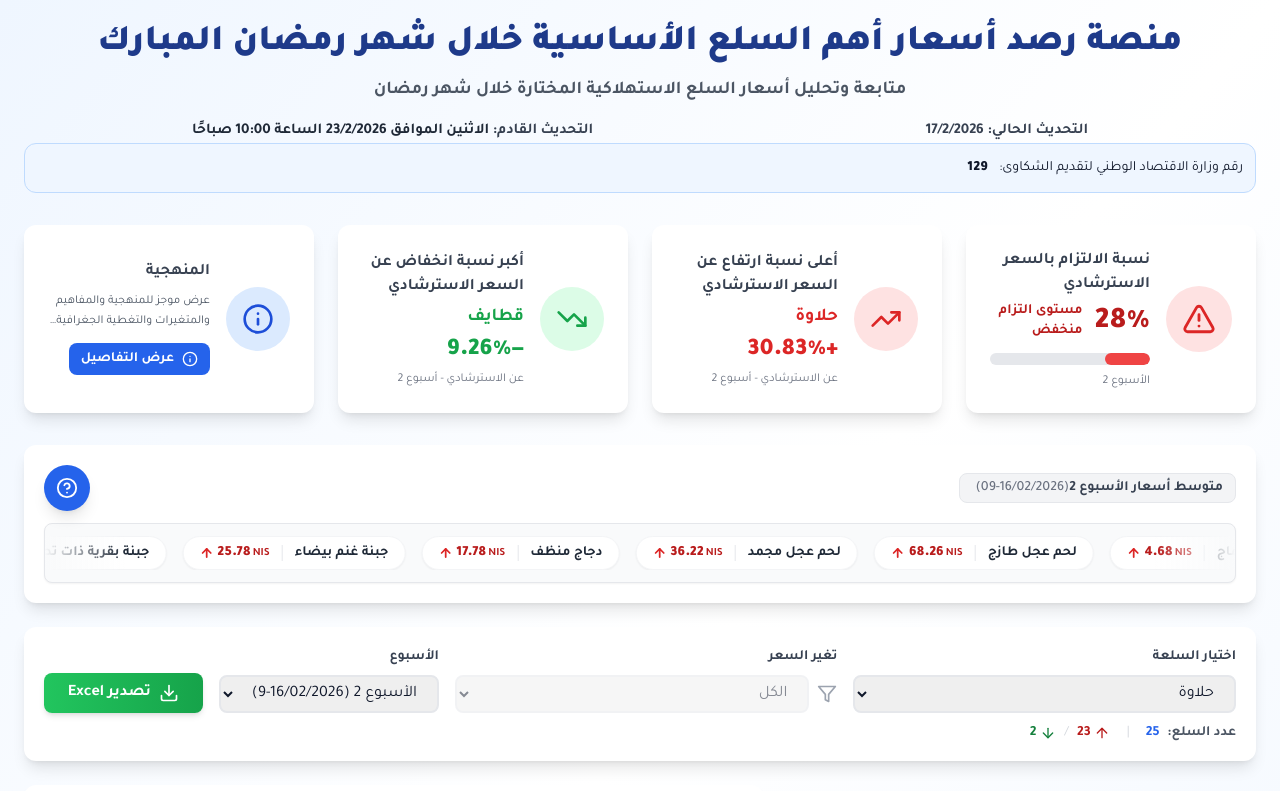
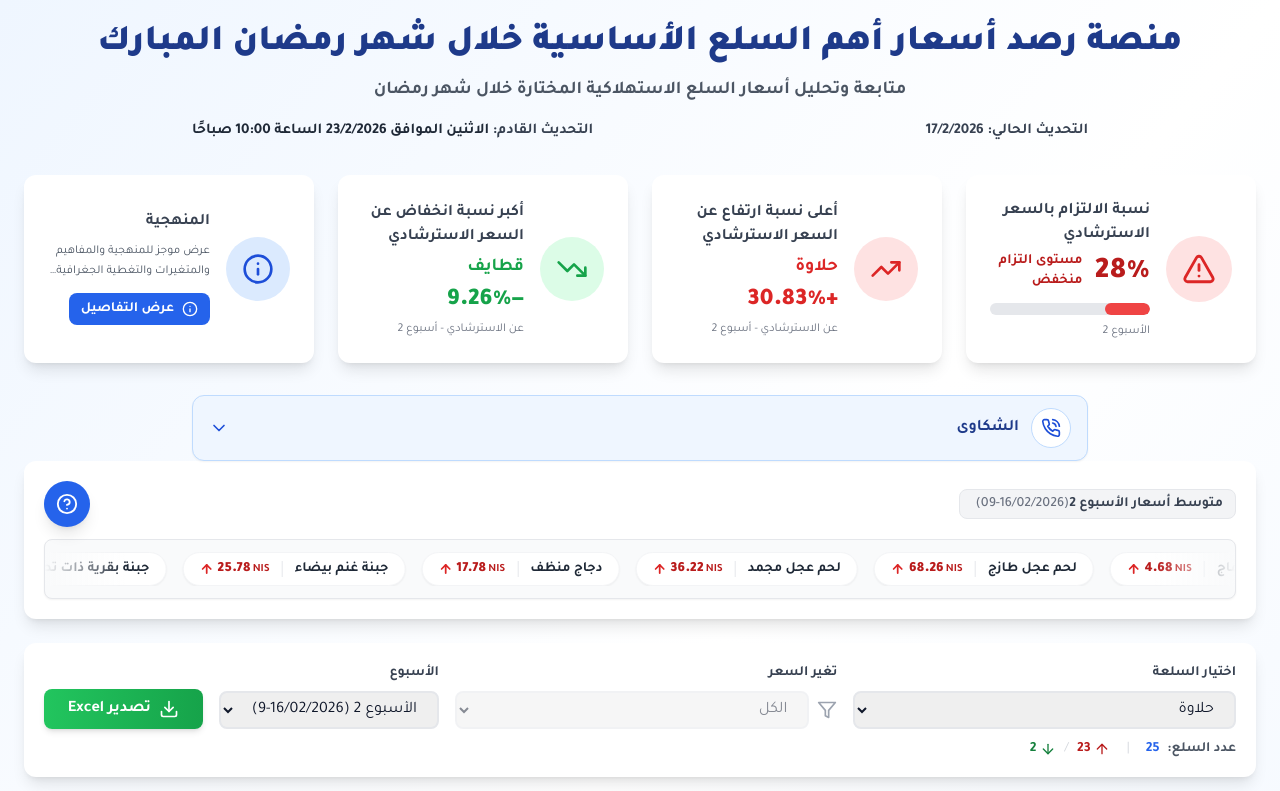
Before and after one commit to Mohammed-basel/Ramadan_English_test, a React (Vite) app: page / in a window 1280 px wide. Shown: the top 791 px of the page. Built offline with nearby package versions, Linux system fonts and the light colour scheme.

Commit message:
Add files via upload

```diff
--- a/src/App.tsx
+++ b/src/App.tsx
@@ -3,6 +3,7 @@ import { ArrowDown, ArrowUp, Download, Filter } from 'lucide-react';
 import { ProductCard } from './components/ProductCard';
 import { PriceChart } from './components/PriceChart';
 import { KPICards } from './components/KPICards';
+import { ComplaintsPill } from './components/ComplaintsPill';
 import { ProductTicker } from './components/ProductTicker';
 import { sampleProducts } from './data/sampleProducts';
 import { loadDataFromCSV } from './lib/csvLoader';
@@ -343,12 +344,6 @@ URL.revokeObjectURL(url);
               </p>
               </div>
             </div>
-          <div className={`bg-blue-50 border border-blue-200 rounded-xl p-3 ${lang === 'en' ? 'text-left' : 'text-right'} text-sm leading-6`}>
-            {lang === 'en'
-              ? <>Ministry of National Economy complaints number: <span className="font-black ml-2">129</span></>
-              : <>رقم وزارة الاقتصاد الوطني لتقديم الشكاوى: <span className="font-black mr-2">129</span></>
-            }
-          </div>
         </header>
 
         {usingSampleData && (
@@ -369,6 +364,9 @@ URL.revokeObjectURL(url);
         maxDecrease={maxDecrease}
         adherencePercent={manualAdherence}
       />
+
+      <ComplaintsPill lang={lang} phone="129" />
+
         <ProductTicker
           lang={lang}
           products={products}
--- /dev/null
+++ b/src/components/ComplaintsPill.tsx
@@ -0,0 +1,74 @@
+import { useEffect, useRef, useState } from 'react';
+import { ChevronDown, PhoneCall } from 'lucide-react';
+import { Lang } from '../lib/lang';
+
+type Props = {
+  lang: Lang;
+  phone?: string;
+};
+
+/**
+ * Compact "Complaints" callout:
+ * - Shows icon + one word by default.
+ * - Expands on hover (desktop) and on click/tap (mobile).
+ * - Accessible: keyboard focus + Esc to close.
+ */
+export function ComplaintsPill({ lang, phone = '129' }: Props) {
+  const [open, setOpen] = useState(false);
+  const btnRef = useRef<HTMLButtonElement | null>(null);
+
+  const title = lang === 'en' ? 'Complaints' : 'الشكاوى';
+  const full =
+    lang === 'en'
+      ? `For complaints or inquiries about prices, please contact the Ministry of National Economy at: ${phone}`
+      : `لتقديم الشكاوى أو الاستفسارات حول الأسعار يرجى التواصل مع وزارة الاقتصاد الوطني على الرقم: ${phone}`;
+
+  useEffect(() => {
+    const onKeyDown = (e: KeyboardEvent) => {
+      if (e.key === 'Escape') setOpen(false);
+    };
+    window.addEventListener('keydown', onKeyDown);
+    return () => window.removeEventListener('keydown', onKeyDown);
+  }, []);
+
+  return (
+    <div className="mt-6 flex justify-center">
+      <div className="w-full max-w-4xl">
+        <button
+          ref={btnRef}
+          type="button"
+          onClick={() => setOpen((v) => !v)}
+          onMouseEnter={() => setOpen(true)}
+          onMouseLeave={() => setOpen(false)}
+          className={
+            "w-full rounded-xl border border-blue-200 bg-blue-50 px-4 py-3 text-blue-900 shadow-sm transition " +
+            "hover:bg-blue-100 focus:outline-none focus:ring-2 focus:ring-blue-300"
+          }
+          aria-expanded={open}
+          aria-label={title}
+        >
+          <div className="flex items-center justify-between gap-3">
+            <div className="flex items-center gap-3">
+              <span className="inline-flex h-10 w-10 items-center justify-center rounded-full bg-white border border-blue-200">
+                <PhoneCall className="h-5 w-5 text-blue-700" />
+              </span>
+
+              <div className={lang === 'en' ? 'text-left' : 'text-right'}>
+                <div className="font-semibold">{title}</div>
+                {open && (
+                  <div className="mt-1 text-sm text-blue-800 leading-relaxed">
+                    {full}
+                  </div>
+                )}
+              </div>
+            </div>
+
+            <ChevronDown
+              className={`h-5 w-5 text-blue-700 transition ${open ? 'rotate-180' : ''}`}
+            />
+          </div>
+        </button>
+      </div>
+    </div>
+  );
+}
```
